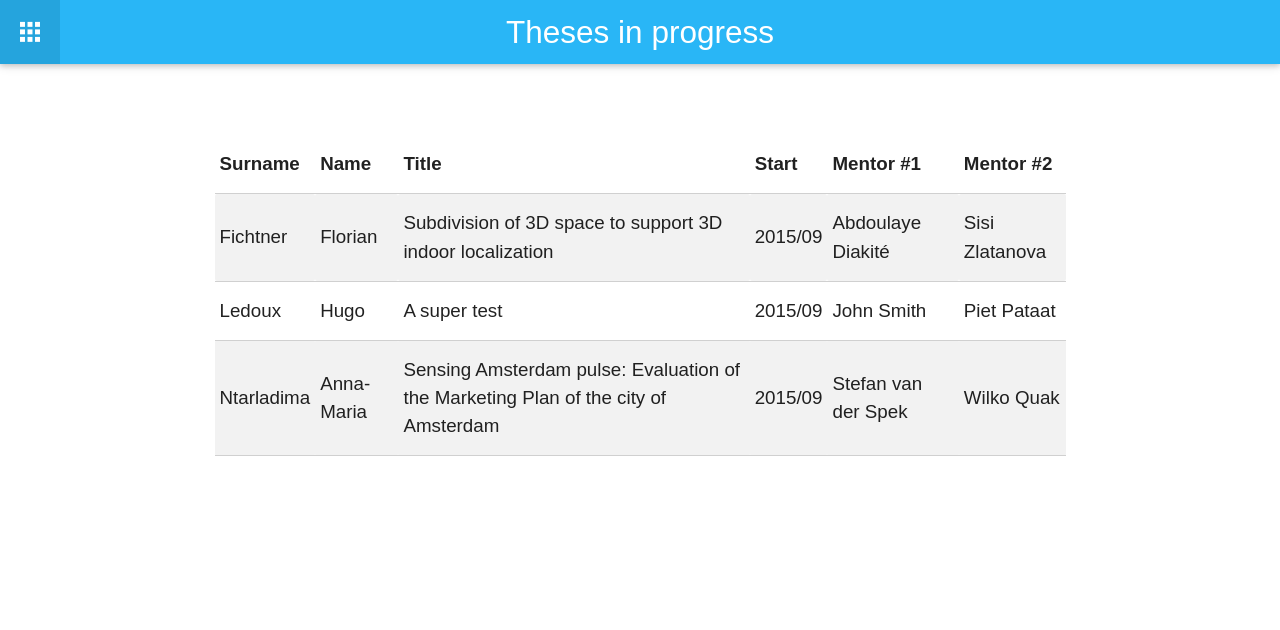
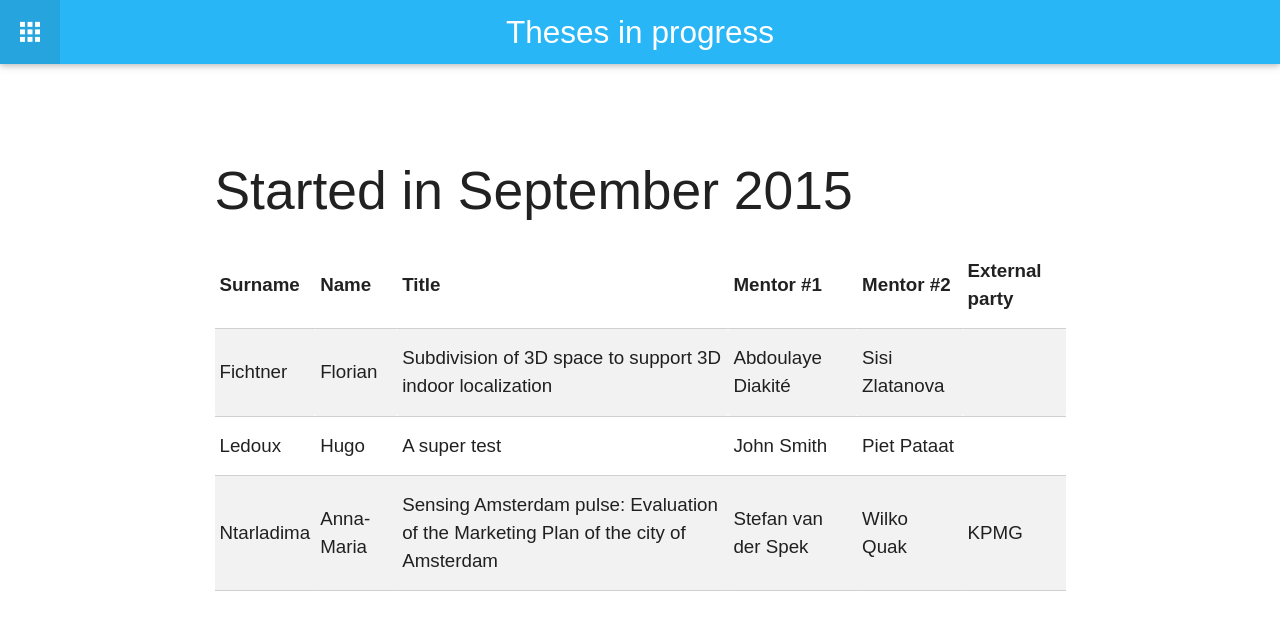
Before and after one commit to tudelft3d/geo2020, a Jekyll site: the page built from inprogress/index.md, in a window 1280 px wide. Shown: the top 630 px of the page. Built offline with Jekyll 4.4.1, drawn with Linux system fonts in a browser that asks for light colours; nearby versions of some CDN libraries.

Commit message:
better layout

```diff
--- a/inprogress/index.md
+++ b/inprogress/index.md
@@ -4,15 +4,18 @@ title: Theses in progress
 permalink: /inprogress/
 ---
 
+## Started in September 2015
+
  <table class="striped bordered responsive-table">
   <thead>
     <tr>
-        <th data-field="id">Surname</th>
-        <th data-field="name">Name</th>
-        <th data-field="price">Title</th>
-        <th data-field="price">Start</th>
-        <th data-field="price">Mentor #1</th>
-        <th data-field="price">Mentor #2</th>
+      <th data-field="id">Surname</th>
+      <th data-field="name">Name</th>
+      <th data-field="price">Title</th>
+      <th data-field="price">Mentor #1</th>
+      <th data-field="price">Mentor #2</th>
+      <!-- <th data-field="price">Start</th> -->
+      <th data-field="price">External party</th>
     </tr>
   </thead>
   <tbody>
@@ -22,9 +25,10 @@ permalink: /inprogress/
       <td>{{ i.surname }}</td>
       <td>{{ i.name }}</td>
       <td>{{ i.title }}</td>
-      <td>{{ i.start }}</td>
       <td>{{ i.mentor1 }}</td>
       <td>{{ i.mentor2 }}</td>
+      <!-- <td>{{ i.start }}</td> -->
+      <td>{{ i.company }}</td>
     </tr>
   {% endfor %}
   </tbody>
```
